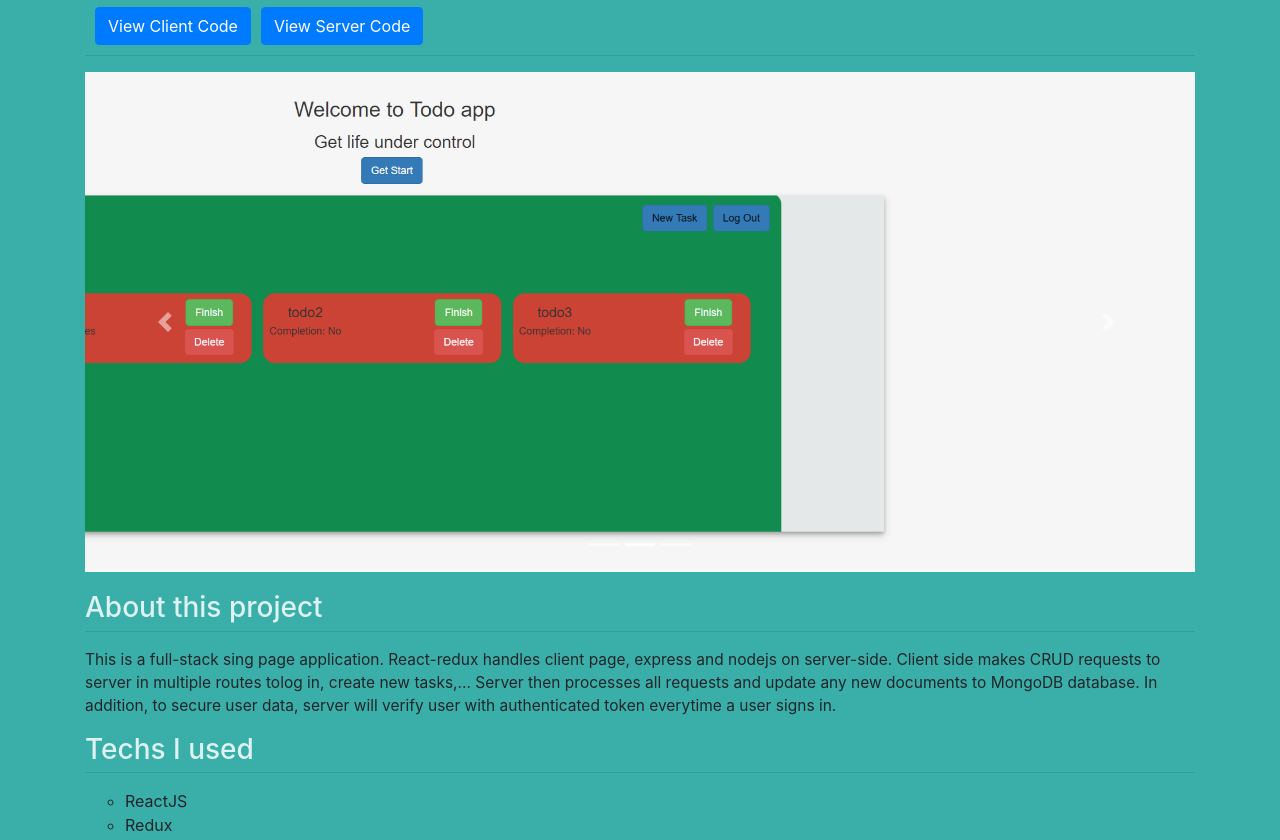
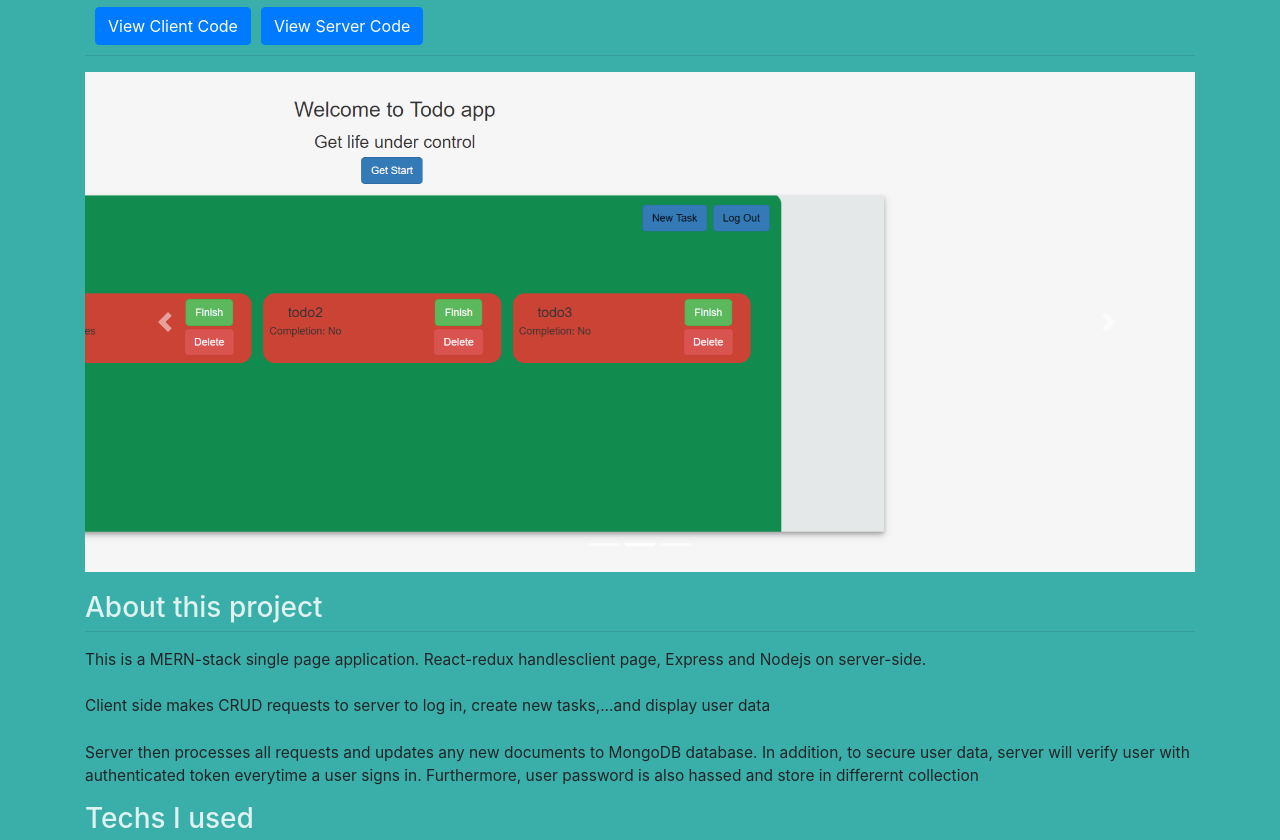
Before and after one commit to LambertTran/portfolio-reactjs, a React app: page /projects/todoapp in a window 1280 px wide. Shown: the part 110-950 px from the top of the page. Built offline with nearby package versions, Linux system fonts and the light colour scheme.

Commit message:
changed UI

```diff
--- a/public/sass/index.scss
+++ b/public/sass/index.scss
@@ -13,14 +13,6 @@ $project-h3: #DEF2F1;
 $fb-bg:#3b5998;
 $github-bg:#bd2c00;
 $linkedin-bg:#3b5998;
-
-@mixin hover-eff{
-  &:hover{
-    transform: translateY(-8px);
-    box-shadow: 0 10px 10px rgba(0,0,0,0.5)
-  }
-}
-
 @mixin mid-pg-props {
   position: absolute;
   margin:auto;
@@ -29,7 +21,6 @@ $linkedin-bg:#3b5998;
   left:0;
   right:0;
 }
-
 @mixin typing{
   display: inline-block;
   width: 100%;
@@ -44,6 +35,22 @@ $linkedin-bg:#3b5998;
       from { width: 0; }
   }
 }
+@mixin btn-props{
+  width:150px;
+  height:50px;
+  vertical-align: middle;
+  text-align:center;
+  line-height:50px;
+  border: 2px solid #fff;
+  transition:all 0.5s;
+}
+@mixin hover-eff-social-icon{
+  &:hover{
+    transform: translateY(-8px);
+    box-shadow: 0 10px 10px rgba(0,0,0,0.5)
+  }
+}
+
 
 /**===============================================
                     Attributes
@@ -113,13 +120,7 @@ section{
 }
 
 .home-btn{
-  width:150px;
-  height:50px;
-  vertical-align: middle;
-  text-align:center;
-  line-height:50px;
-  border: 2px solid #fff;
-  transition:all 0.5s;
+  @include btn-props;
   @include mid-pg-props;
   top:20%;
   a{
@@ -178,12 +179,43 @@ ul{
   box-sizing: border-box;
   -moz-box-sizing:border-box;
   -webkit-box-sizing: border-box;
+  // .item-content{
+  //   @include mid-pg-props;
+  //   transition: .5s ease;
+  //   opacity:0;
+  //   text-align:center;
+  //   h5{
+  //     position:absolute;
+  //     top:20%;
+  //     left:20%;
+  //   }
+
+  // }
+  // .button{
+  //   @include btn-props;
+  //   position:absolute;
+  //   bottom:10%;
+  //   cursor:pointer;
+  //   a{
+  //     color:white;
+  //     &:hover{
+  //       text-decoration: none;
+  //     }
+  //   }
+  // }
   &:hover{
     -webkit-box-shadow: 2px 18px 56px 0px rgba(0,0,0,0.75);
     -moz-box-shadow: 2px 18px 56px 0px rgba(0,0,0,0.75);
     box-shadow: 2px 18px 56px 0px rgba(0,0,0,0.75);
     -webkit-transform: translateX(-6px);
     transform: translateX(-6px);
+    // border: 2px solid #fff;
+    // .item-content{
+    //   opacity:1;
+    // }
+    // img{
+    //   opacity:0;
+    // }
   }
 }
 
@@ -219,6 +251,9 @@ ul{
   @media screen and (max-width: 414px){
       max-height: 300px;
   }
+}
+.detail{
+  white-space:pre-line;
 }
 
 /*** Contact page ***/
@@ -266,7 +301,7 @@ ul{
     white-space:nowrap;
     text-align:center;
     li {
-      @include hover-eff;
+      @include hover-eff-social-icon;
       display:inline-block;
       border-radius: 50%;
       text-align:center;
--- a/src/components/projectpage/projects/todo-app.js
+++ b/src/components/projectpage/projects/todo-app.js
@@ -13,13 +13,16 @@ export default function YoutubePlayer(){
   var codeLink = ["https://github.com/LambertTran/todo-app-react-redux",
                   "https://github.com/LambertTran/node-server-todoApp"];
   var techUse = ['ReactJS','Redux','ExpressJS','NodeJS','MongoDB','HTML5','CSS3'];
-  var about = 'This is a full-stack sing page application. React-redux handles '+
-              'client page, express and nodejs on server-side. '  +
-              'Client side makes CRUD requests to server in multiple routes to' +
-              'log in, create new tasks,... Server then processes all requests '+
-              'and update any new documents to MongoDB database. ' +
-              'In addition, to secure user data, server will verify user with ' +
-              'authenticated token everytime a user signs in.'
+  var about = 'This is a MERN-stack single page application. React-redux handles' +
+              'client page, Express and Nodejs on server-side.'+
+              '\n\n' +
+              'Client side makes CRUD requests to server to log in, create ' +
+              'new tasks,...and display user data' +
+              '\n\n' +
+              'Server then processes all requests and updates any new documents ' +
+              'to MongoDB database. In addition, to secure user data, server ' +
+              'will verify user with authenticated token everytime a user signs in. ' +
+              'Furthermore, user password is also hassed and store in differernt collection'
   return(
     <RenderProject
       title={title}
--- a/src/components/projectpage/share/render-project.js
+++ b/src/components/projectpage/share/render-project.js
@@ -40,7 +40,7 @@ class RenderProject extends Component{
             <SlideShowImage images={imgList} />
             <div>
               <h3>About this project</h3><hr/>
-              <p>{about}</p>
+              <p className="detail">{about}</p>
             </div>
             <div>
               <h3>Techs I used</h3><hr/>
```
Also changed, not shown: public/css/index.css, 1 other file.
